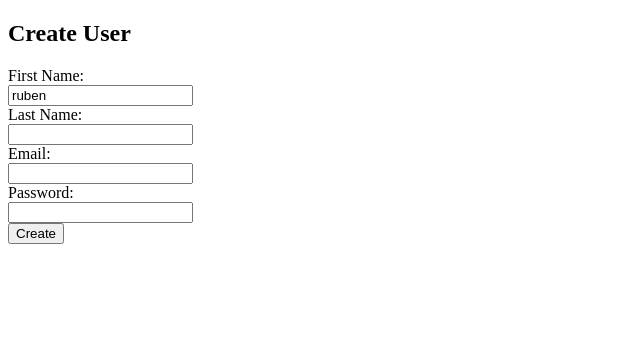
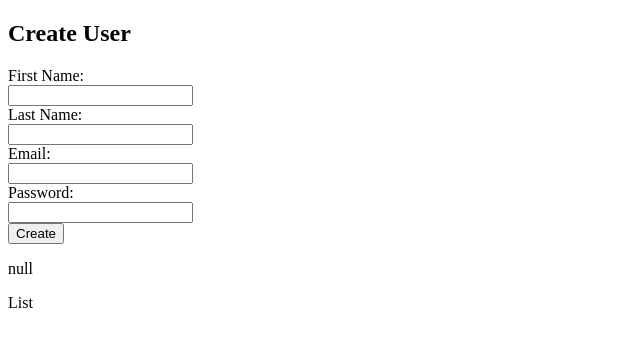
Before and after one commit to rramirez216/ProfilePortal, a React (Vite) app in the folder front-end/profile-portal/: page / in a window 1280 px wide. Shown: the top 346 px of the page, without its empty margins (0-640 px from the left). Built offline with nearby package versions, Linux system fonts and the light colour scheme.

Commit message:
creates a const to store new object for form data

```diff
--- a/front-end/profile-portal/src/Pages/Home.jsx
+++ b/front-end/profile-portal/src/Pages/Home.jsx
@@ -1,12 +1,33 @@
-import React, { useState } from 'react'
+import { useState, useEffect } from 'react'
+import axios from 'axios'
 import SignUpForm from '../Components/SignUpForm'
+import List from '../Components/List'
 
 function Home() {
-  const [firstName, setFirstName] = useState('ruben')
+  const [firstName, setFirstName] = useState('')
   const [lastName, setLastName] = useState('')
   const [email, setEmail] = useState('')
   const [password, setPassword] = useState('')
-  const [formData, setFormData] = useState({})
+  const [formData, setFormData] = useState(null)
+
+  const handleSubmit = (e) => {
+    e.preventDefault()
+    const userInfo = { firstName, lastName, email, password }
+    setFormData(userInfo)
+    console.log(userInfo)
+
+    try {
+      axios.post('http://localhost:3000/signup', userInfo, {
+        headers: {
+          'Content-Type': 'application/json',
+        },
+      })
+    } catch (err) {
+      console.error(err.message)
+    }
+  }
+
+  // useEffect(() =>,[])
 
   return (
     <div>
@@ -20,9 +41,11 @@ function Home() {
         email={email}
         setPassword={setPassword}
         password={password}
-        setFormData={setFormData}
         formData={formData}
+        handleSubmit={handleSubmit}
       />
+      <p>{JSON.stringify(formData)}</p>
+      <List />
     </div>
   )
 }
```
